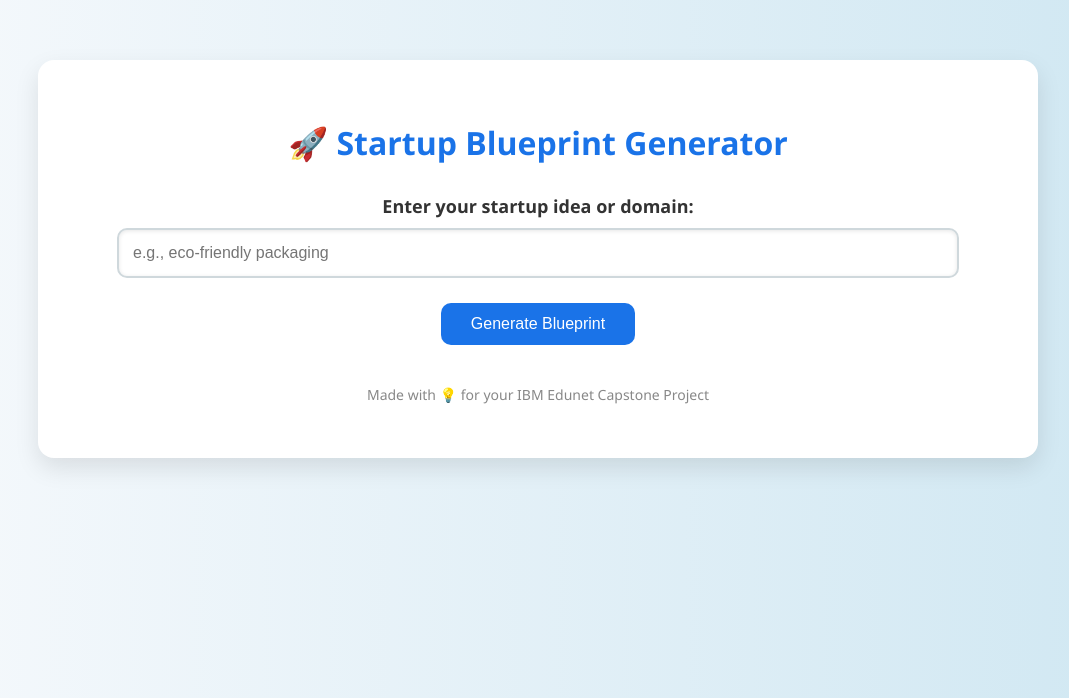
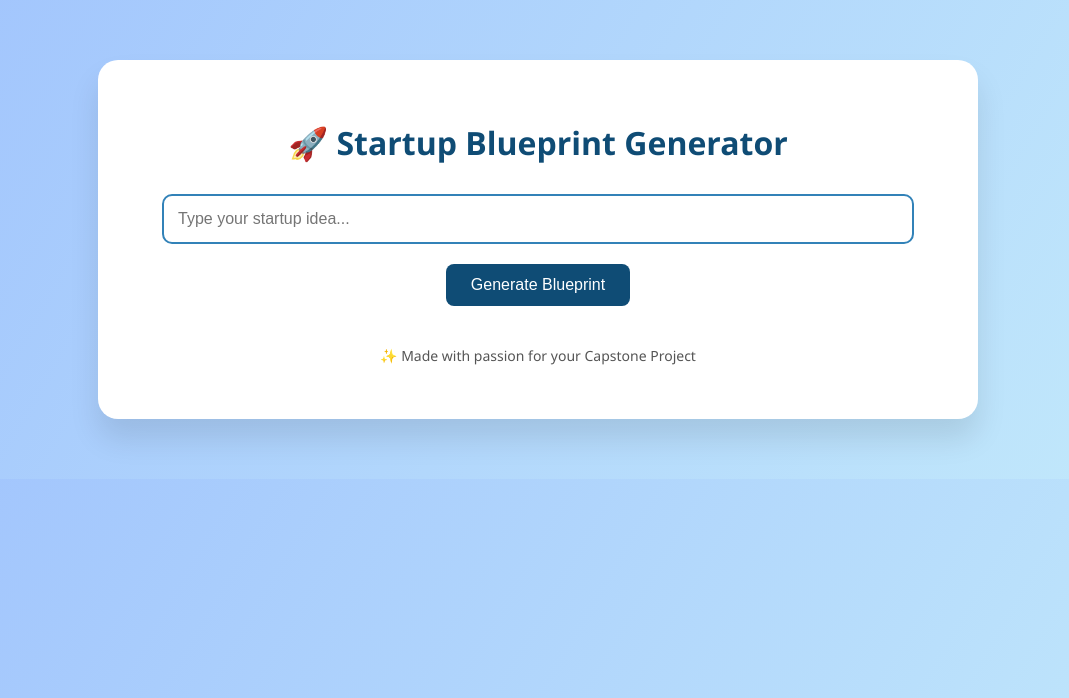
Before and after one commit to Laxsanya/Startup-blueprint-agent, a Flask app: page / in a window 1280 px wide. Shown: the top 698 px of the page, without its empty margins (102-1171 px from the left). Run offline with Flask 3, Linux system fonts and the light colour scheme.

Commit message:
Update index.html

```diff
--- a/templates/index.html
+++ b/templates/index.html
@@ -1,87 +1,89 @@
 <!DOCTYPE html>
-<html>
+<html lang="en">
 <head>
+    <meta charset="UTF-8">
     <title>Startup Blueprint Generator</title>
     <style>
         body {
-            font-family: 'Segoe UI', sans-serif;
-            background: linear-gradient(to right, #f6f9fc, #cfe7f2);
-            color: #333;
             margin: 0;
             padding: 0;
+            background: linear-gradient(120deg, #a1c4fd, #c2e9fb);
+            font-family: 'Segoe UI', sans-serif;
         }
 
         .container {
-            max-width: 900px;
+            max-width: 800px;
             margin: 60px auto;
-            background: #ffffff;
-            border-radius: 16px;
-            box-shadow: 0 10px 25px rgba(0,0,0,0.1);
-            padding: 40px 50px;
+            background: white;
+            border-radius: 20px;
+            padding: 40px;
+            box-shadow: 0 20px 30px rgba(0, 0, 0, 0.1);
+            animation: fadeIn 1s ease-in-out;
         }
 
         h1 {
             text-align: center;
-            color: #1a73e8;
             font-size: 32px;
+            color: #0f4c75;
+            margin-bottom: 30px;
         }
 
         form {
-            margin-top: 30px;
             text-align: center;
-        }
-
-        label {
-            font-size: 18px;
-            font-weight: 600;
         }
 
         input[type="text"] {
             width: 90%;
             padding: 14px;
-            margin-top: 10px;
-            margin-bottom: 25px;
+            font-size: 16px;
             border-radius: 10px;
-            border: 2px solid #cfd8dc;
-            font-size: 16px;
-            box-shadow: inset 0 1px 4px rgba(0,0,0,0.1);
+            border: 2px solid #3282b8;
+            margin-bottom: 20px;
+            outline: none;
+            transition: 0.3s ease;
+        }
+
+        input[type="text"]:focus {
+            border-color: #0f4c75;
+            box-shadow: 0 0 10px rgba(15, 76, 117, 0.2);
         }
 
         input[type="submit"] {
-            background-color: #1a73e8;
+            background: #0f4c75;
             color: white;
-            padding: 12px 30px;
+            border: none;
+            padding: 12px 25px;
+            border-radius: 8px;
             font-size: 16px;
-            border: none;
-            border-radius: 10px;
             cursor: pointer;
-            transition: 0.3s ease;
+            transition: background 0.3s;
         }
 
         input[type="submit"]:hover {
-            background-color: #155ab6;
+            background: #3282b8;
         }
 
         .blueprint {
-            margin-top: 50px;
+            margin-top: 40px;
             padding: 30px;
             background: #f1f9ff;
             border-radius: 12px;
-            border-left: 8px solid #1a73e8;
+            border-left: 6px solid #0f4c75;
+            animation: slideUp 0.8s ease-out;
         }
 
         .blueprint h2 {
-            color: #0b5394;
+            color: #0f4c75;
+            margin-bottom: 15px;
+        }
+
+        .blueprint p {
+            line-height: 1.7;
             margin-bottom: 10px;
         }
 
-        .blueprint p {
-            font-size: 16px;
-            line-height: 1.6;
-            margin: 12px 0;
-        }
-
         ul {
+            margin-top: 10px;
             padding-left: 20px;
         }
 
@@ -90,20 +92,28 @@
         }
 
         .footer {
+            text-align: center;
             margin-top: 40px;
-            text-align: center;
-            color: #888;
+            color: #555;
             font-size: 14px;
+        }
+
+        @keyframes fadeIn {
+            from { opacity: 0; transform: translateY(-10px); }
+            to { opacity: 1; transform: translateY(0); }
+        }
+
+        @keyframes slideUp {
+            from { opacity: 0; transform: translateY(20px); }
+            to { opacity: 1; transform: translateY(0); }
         }
     </style>
 </head>
 <body>
     <div class="container">
         <h1>🚀 Startup Blueprint Generator</h1>
-
         <form method="POST" action="/generate">
-            <label>Enter your startup idea or domain:</label><br>
-            <input type="text" name="idea" placeholder="e.g., eco-friendly packaging" required><br>
+            <input type="text" name="idea" placeholder="Type your startup idea..." required><br>
             <input type="submit" value="Generate Blueprint">
         </form>
 
@@ -124,7 +134,7 @@
         {% endif %}
 
         <div class="footer">
-            <p>Made with 💡 for your IBM Edunet Capstone Project</p>
+            <p>✨ Made with passion for your Capstone Project</p>
         </div>
     </div>
 </body>
```
